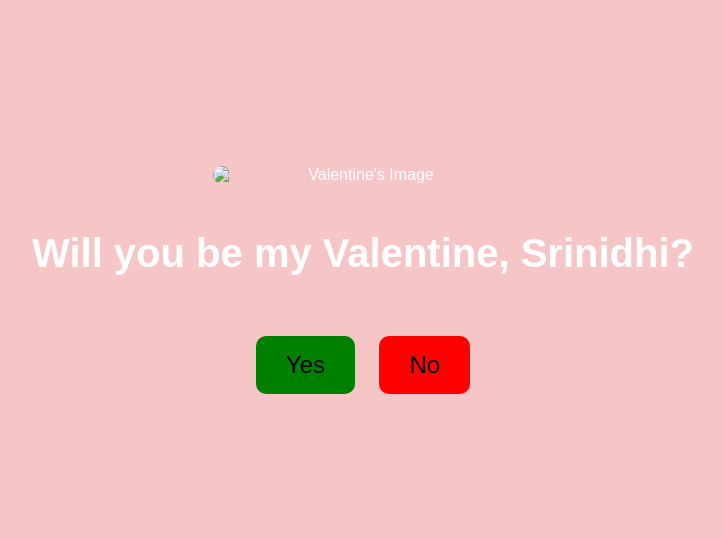
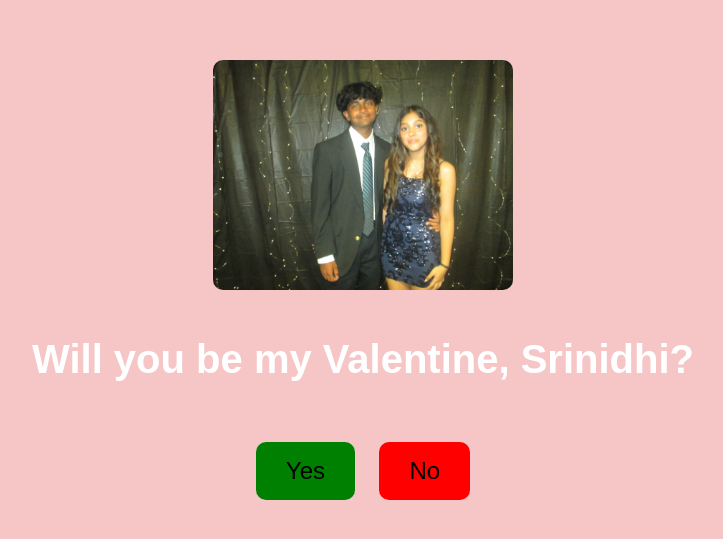
Before and after one commit to Haloe572/Haloe572.github.io, a plain HTML site: page index.html in a window 1280 px wide. Shown: the part 105-644 px from the top of the page, without its empty margins (277-1000 px from the left). Drawn offline with Linux system fonts and the light colour scheme.

Commit message:
Update index.html

```diff
--- a/index.html
+++ b/index.html
@@ -79,7 +79,7 @@
 </head>
 <body>
 
-    <img src="New_folder/Screenshot_2025-01-26_230021.png" alt="Valentine's Image">
+    <img src="New folder/Screenshot 2025-01-26 230021.png" alt="Valentine's Image">
     <h1>Will you be my Valentine, Srinidhi?</h1>
     <div class="buttons">
         <button class="button yes" onclick="answerYes()">Yes</button>
```
